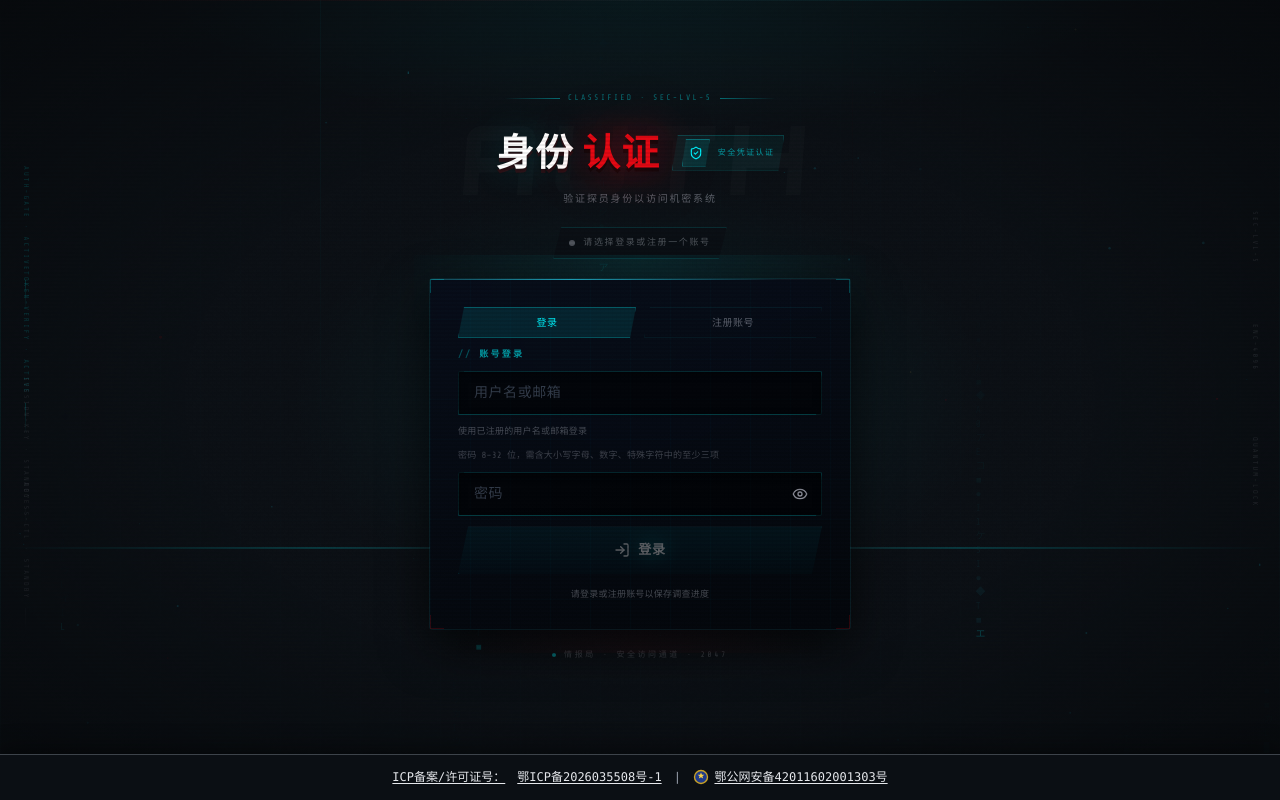
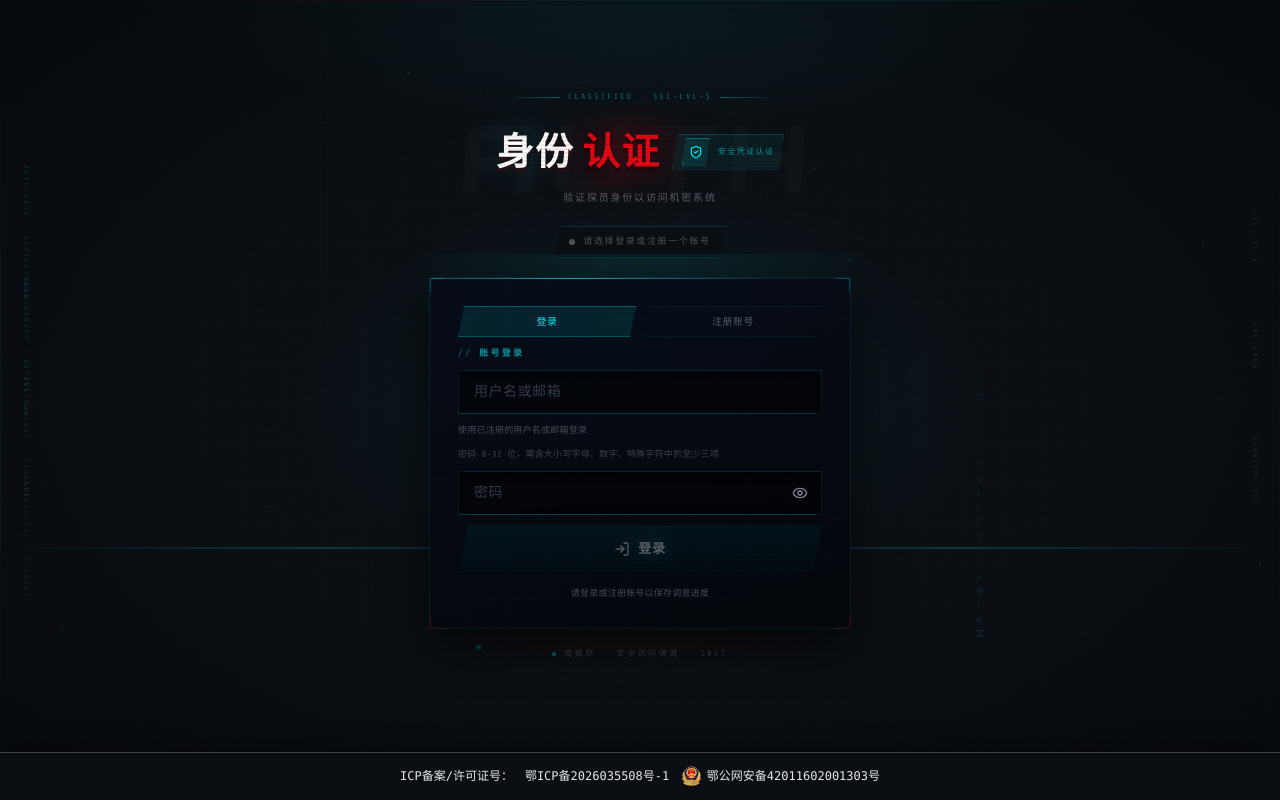
Before and after one commit to minxm/detective-engine-web, a React (Vite) app: page /auth in a window 1280 px wide. Built offline with nearby package versions, Linux system fonts and the light colour scheme; no server answers.

Commit message:
Use official PSB filing icon and simplify beian footer styling.
Replace the custom SVG with the provided badge, and remove pipe separators and link underlines from the filing footer.

```diff
--- a/src/components/SiteBeianFooter.tsx
+++ b/src/components/SiteBeianFooter.tsx
@@ -1,28 +1,10 @@
 import {
   ICP_BEIAN_NUMBER,
   ICP_BEIAN_URL,
+  PSB_BEIAN_ICON_URL,
   PSB_BEIAN_NUMBER,
   PSB_BEIAN_URL,
 } from '@/config/beian';
-
-function PsbBeianIcon() {
-  return (
-    <svg
-      className="site-beian-psb-icon"
-      viewBox="0 0 20 20"
-      width={16}
-      height={16}
-      aria-hidden
-    >
-      <circle cx="10" cy="10" r="9" fill="#C9A227" />
-      <circle cx="10" cy="10" r="7.25" fill="#1E3A8A" />
-      <path
-        d="M10 4.5l1.2 2.8h3l-2.4 1.8.9 2.9L10 10.2 7.3 11.9l.9-2.9-2.4-1.8h3L10 4.5z"
-        fill="#F8D34A"
-      />
-    </svg>
-  );
-}
 
 export default function SiteBeianFooter() {
   return (
@@ -31,16 +13,13 @@ export default function SiteBeianFooter() {
       <a href={ICP_BEIAN_URL} target="_blank" rel="noopener noreferrer">
         {ICP_BEIAN_NUMBER}
       </a>
-      <span className="site-beian-sep" aria-hidden>
-        |
-      </span>
       <a
         href={PSB_BEIAN_URL}
         target="_blank"
         rel="noopener noreferrer"
         className="site-beian-psb"
       >
-        <PsbBeianIcon />
+        <img src={PSB_BEIAN_ICON_URL} alt="" width={20} height={20} loading="lazy" />
         {PSB_BEIAN_NUMBER}
       </a>
     </footer>
--- a/src/config/beian.ts
+++ b/src/config/beian.ts
@@ -6,3 +6,4 @@ export const ICP_BEIAN_URL = 'https://beian.miit.gov.cn/';
 export const PSB_BEIAN_NUMBER = '鄂公网安备42011602001303号';
 export const PSB_BEIAN_RECORD_CODE = '42011602001303';
 export const PSB_BEIAN_URL = `https://beian.mps.gov.cn/#/query/webSearch?code=${PSB_BEIAN_RECORD_CODE}`;
+export const PSB_BEIAN_ICON_URL = '/beian-ghs.png';
--- a/src/index.css
+++ b/src/index.css
@@ -1642,17 +1642,12 @@
 .site-beian-label,
 .site-beian-footer a {
   color: #e5e7eb;
-  text-decoration: underline;
-  text-underline-offset: 2px;
+  text-decoration: none;
   transition: color 0.2s ease;
 }
 
 .site-beian-footer a:hover {
   color: #67e8f9;
-}
-
-.site-beian-sep {
-  color: #9ca3af;
 }
 
 .site-beian-psb {
@@ -1661,7 +1656,10 @@
   gap: 0.35rem;
 }
 
-.site-beian-psb-icon {
+.site-beian-psb img {
   display: block;
+  width: 20px;
+  height: 20px;
   flex-shrink: 0;
-}
+  object-fit: contain;
+}
```
Also changed, not shown: public/beian-ghs.png (added), 5 other files (tests, documents, lock files or other folders).
